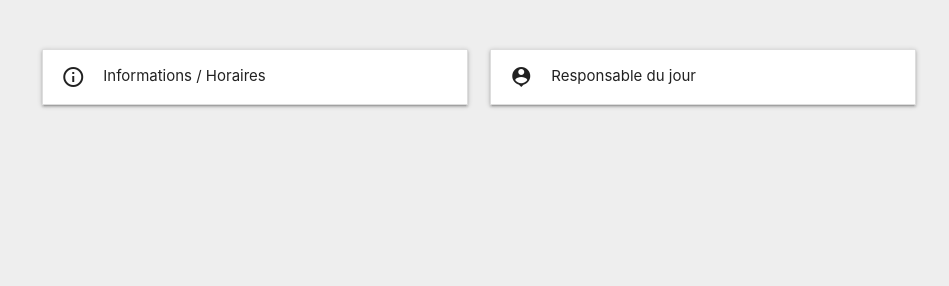
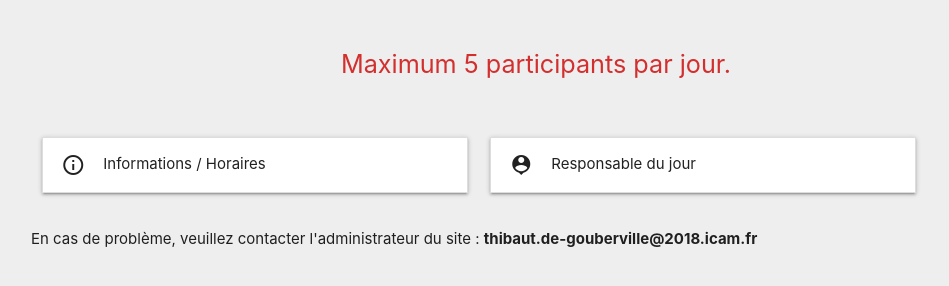
Before and after one commit to thibaut2g/soupe, a Symfony app: template templates/home/index.html.twig in a window 1280 px wide. Shown: the part 338-624 px from the top of the page, without its empty margins (161-1110 px from the left). Run offline with Twig, Linux system fonts and the light colour scheme; the template is opened without the code that fills it, so the values that code supplies are empty; some libraries are stand-ins or nearby versions.

Commit message:
Only 5 person per day

```diff
--- a/config/bundles.php
+++ b/config/bundles.php
@@ -8,7 +8,6 @@ return [
     Doctrine\Bundle\DoctrineBundle\DoctrineBundle::class => ['all' => true],
     Doctrine\Bundle\MigrationsBundle\DoctrineMigrationsBundle::class => ['all' => true],
     Symfony\Bundle\TwigBundle\TwigBundle::class => ['all' => true],
-    //Symfony\Bundle\WebProfilerBundle\WebProfilerBundle::class => ['dev' => true, 'test' => true],
     Symfony\Bundle\SecurityBundle\SecurityBundle::class => ['all' => true],
     Doctrine\Bundle\FixturesBundle\DoctrineFixturesBundle::class => ['dev' => true, 'test' => true],
     Symfony\Bundle\WebServerBundle\WebServerBundle::class => ['dev' => true],
--- a/public/js/datepicker.js
+++ b/public/js/datepicker.js
@@ -92,12 +92,12 @@ for (let user of userInfos) {
     function alertContents() {
         if (httpRequest.readyState === XMLHttpRequest.DONE) {
             if (httpRequest.status !== 200) {
-                alert('Suite à une erreur la date n\'a pu être enregistrée');
+                alert('Erreur de connexion, veuillez réessayer');
             } else {
                 if(httpRequest.responseText === "ok") {
                     alert("Inscription validée");
                 } else {
-                    alert("Erreur : veuillez contacter les organisateurs.");
+                    alert("Nombre maximum de participants atteint ou veuillez contacter l'administrateur du site.");
                 }
             }
         }
@@ -132,12 +132,12 @@ for (let user of userInfos) {
     function alertContents() {
         if (httpRequest.readyState === XMLHttpRequest.DONE) {
             if (httpRequest.status !== 200) {
-                alert('Suite à une erreur la date n\'a pu être enregistrée');
+                alert('Erreur de connexion, veuillez réessayer');
             } else {
                 if(httpRequest.responseText === "ok") {
                     location.reload();
                 } else {
-                    alert("Erreur : veuillez contacter les organisateurs.");
+                    alert("Nombre maximum de participants atteint ou veuillez contacter l'administrateur du site. thibaut.de-gouberville@2018.icam.fr.");
                 }
             }
         }
--- a/src/Service/CalendarService.php
+++ b/src/Service/CalendarService.php
@@ -53,7 +53,7 @@ class CalendarService
 
         $subscriptions = $this->em->getRepository(Subscription::class)
             ->findBy(['date' => $date, "isRemoved" => NULL]);
-        if (count($subscriptions) >= 8)
+        if (count($subscriptions) >= 5)
             return false;
 
 /**        foreach($subscriptions as $subscription) {
@@ -94,7 +94,7 @@ class CalendarService
         $tbody = '';
 
         // 5 participants maximum
-        for ($i = 1; $i <= 8; $i++) {
+        for ($i = 1; $i <= 6; $i++) {
             $tr = '';
             $count = 0;
 
@@ -104,7 +104,7 @@ class CalendarService
                 if ($date && is_object($date)) {
                     $tr .= $this->getUserSubscription($date->getUserId(), $userId);
                     $count++;
-                } elseif($i == 8) {
+                } elseif($i == 6) {
                     $tr .= $this->getSubscribeButton($date, $userId);
                 } else {
                     array_push($calendar[$day], $date);
--- a/templates/home/index.html.twig
+++ b/templates/home/index.html.twig
@@ -80,6 +80,9 @@
                 </tbody>
             </table>
         </div>
+        <div class="col s12 m8 offset-m4">
+            <p class="flow-text red-text text-darken-2">Maximum 5 participants par jour.</p>
+        </div>
         {% if (isAdmin) %}
         <div class="col s12 m8 offset-m4 center">
             <p class="flow-text red-text text-darken-1">Vous ne pouvez pas vous inscrire avec le compte administrateur. Pour cela merci de vous déconnecter et de vous reconnecter avec votre adresse email.</p>
@@ -112,6 +115,9 @@
                 </li>
             </ul>
         </div>
+    </div>
+    <div class="col s12 m8 offset-m4">
+        <p>En cas de problème, veuillez contacter l'administrateur du site : <b>thibaut.de-gouberville@2018.icam.fr</b></p>
     </div>
     {% if is_granted('ROLE_ADMIN') %}
 
```
Also changed, not shown: config/routes/dev/web_profiler.yaml (deleted, +0 -7 lines).
